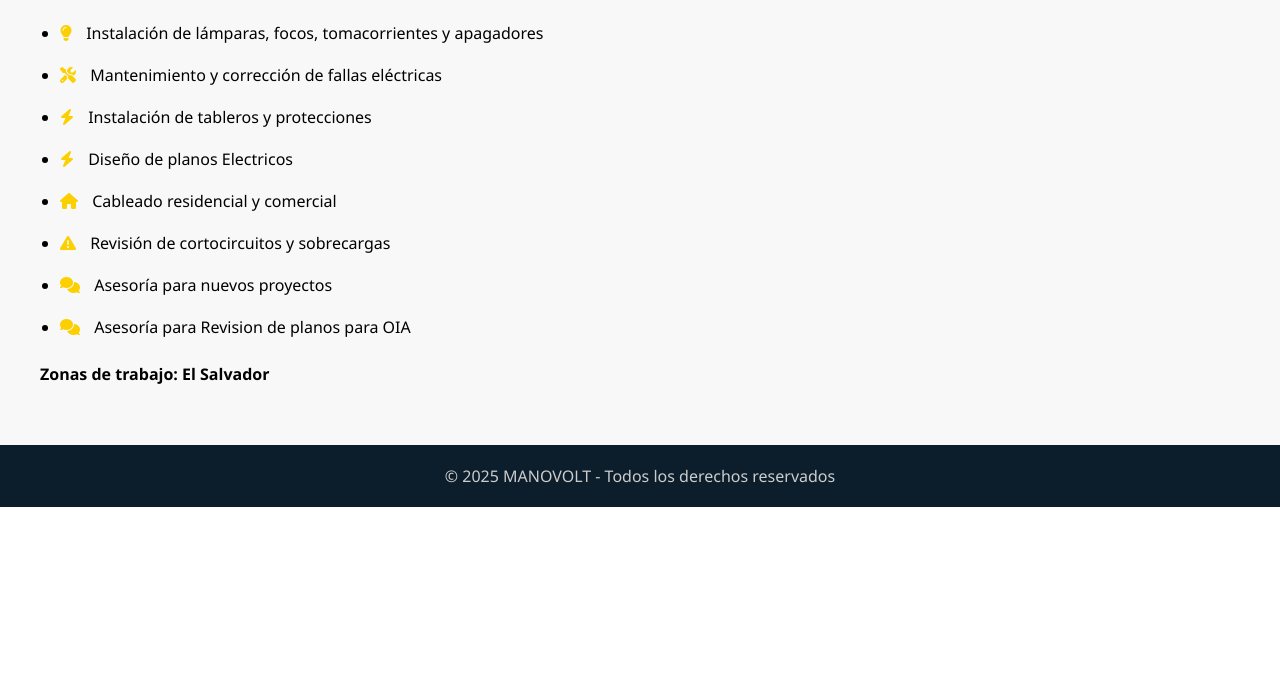
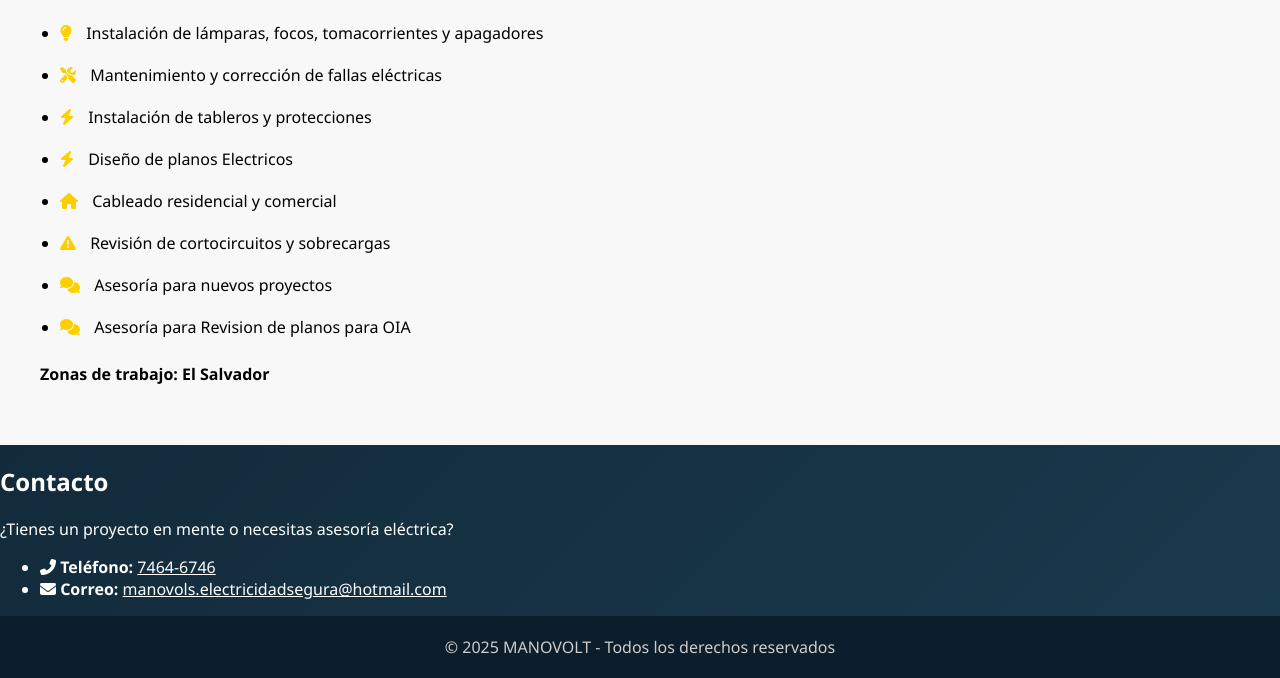
Before and after one commit to alvaroesau/ManoVolts, a plain HTML site: page index.html in a window 1280 px wide. Shown: the part 814-1492 px from the top of the page. Before the commit the page ends 1321 px from the top, so only its background shows below. Drawn offline with Linux system fonts and the light colour scheme.

Commit message:
Update index.html
seccion contacto

```diff
--- a/index.html
+++ b/index.html
@@ -181,6 +181,16 @@
       </ul>
       <div class="zona">Zonas de trabajo: El Salvador</div>
     </section>
+
+  <section class="contacto fade-in" id="contacto">
+  <h2>Contacto</h2>
+  <p>¿Tienes un proyecto en mente o necesitas asesoría eléctrica?</p>
+  <ul>
+    <li><i class="fas fa-phone-alt"></i> <strong>Teléfono:</strong> <a href="tel:+50374646746" style="color: white;">7464-6746</a></li>
+    <li><i class="fas fa-envelope"></i> <strong>Correo:</strong> <a href="mailto:manovols.electricidadsegura@hotmail.com" style="color: white;">manovols.electricidadsegura@hotmail.com</a></li>
+  </ul>
+</section>
+
   </main>
 
   <footer>
```
